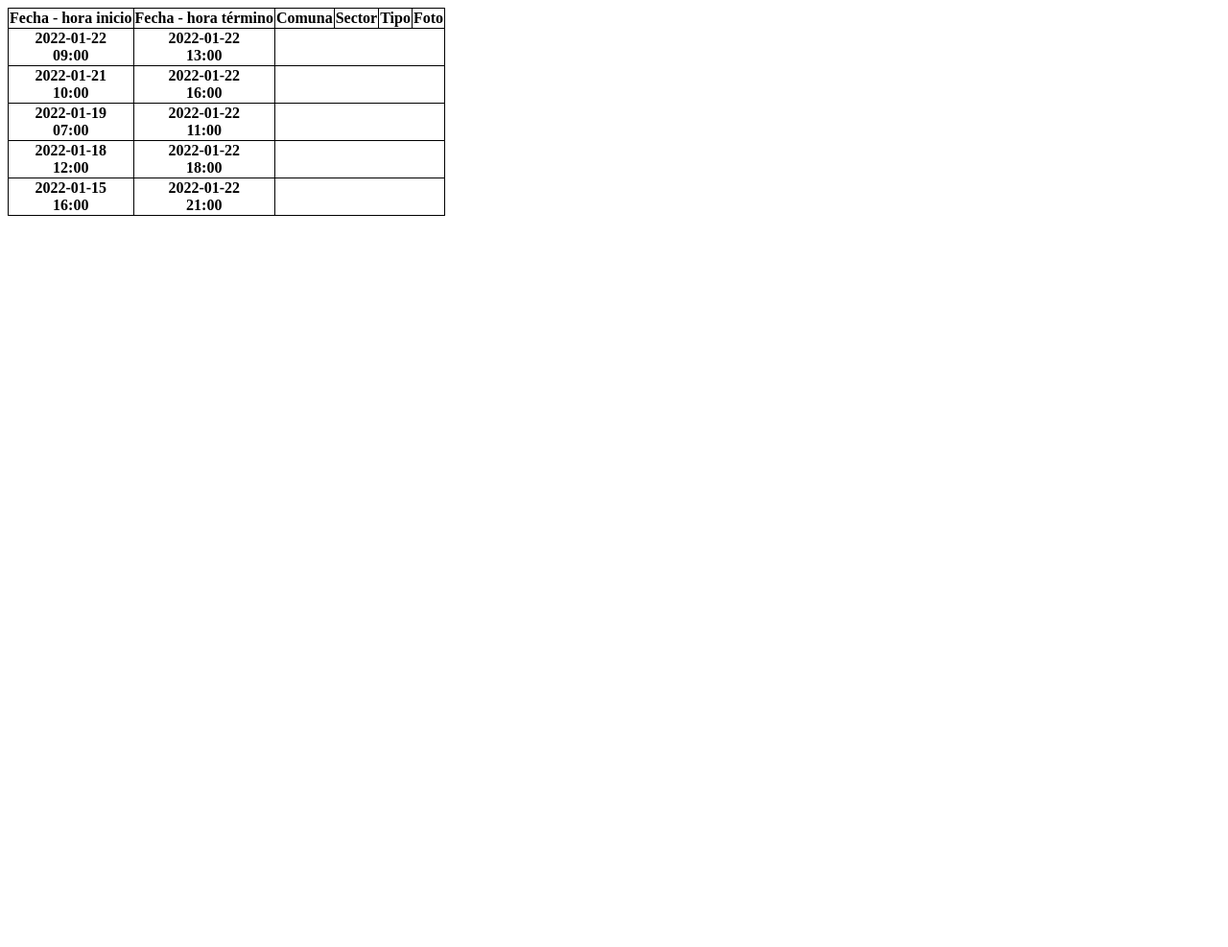
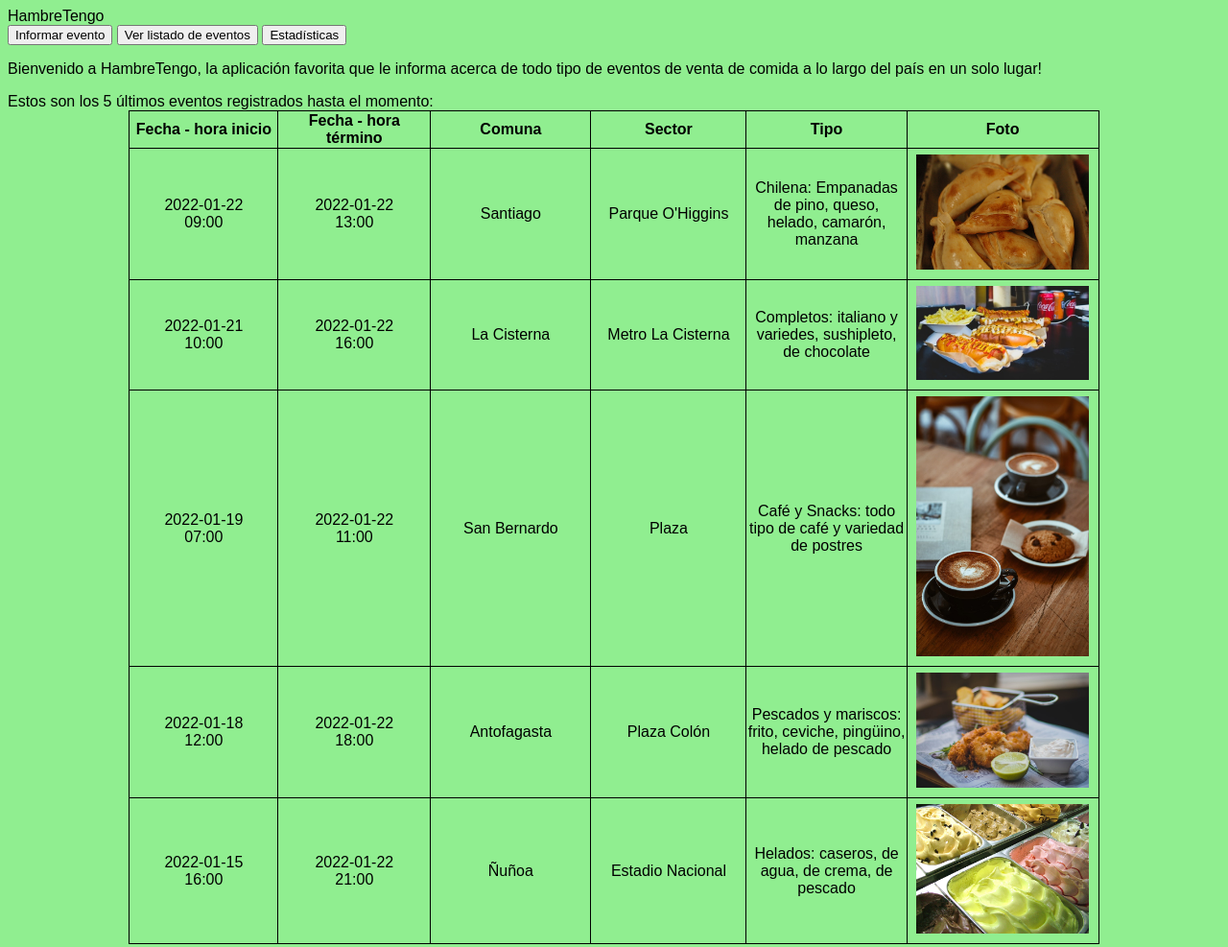
Before and after one commit to aabarcam/web-app-comida, a plain HTML site: page portada.html in a window 1280 px wide. Shown: the whole page at 96% size. Before the commit the page ends 800 px from the top, so only its background shows below. Drawn offline with Linux system fonts and the light colour scheme.

Commit message:
portada addition

```diff
--- a/css/style.css
+++ b/css/style.css
@@ -5,4 +5,29 @@ table {
 
 th, tr {
     border: 1px solid black;
+    font-weight: normal;
+    width: 200px;
 }
+
+body {
+    background-color: lightgreen;
+    font-family: sans-serif;
+}
+
+.pointer {
+    cursor: pointer;
+}
+
+.horMargin {
+    width: 80%;
+    margin: auto;
+}
+
+.smallImg {
+    width: 180px;
+    padding: 5px;
+}
+
+.bold {
+    font-weight: bold;
+}
--- /dev/null
+++ b/js/navigation.js
@@ -0,0 +1,15 @@
+function goToPortada() {
+    location.href='portada.html';
+}
+
+function goToInformarEvento() {
+    location.href='informar_evento.html';
+}
+
+function goToListadoEventos() {
+    location.href='listado_de_eventos.html';
+}
+
+function goToEstadisticas() {
+    location.href='estadisticas.html';
+}
--- a/portada.html
+++ b/portada.html
@@ -3,43 +3,86 @@
 <head>
     <meta charset="UTF-8">
     <link rel="stylesheet" href="css/style.css">
+    <script src="js/navigation.js"></script>
     <title>Portada</title>
 </head>
 <body>
 
-<table>
+<div id="title" onclick="goToPortada()" class="pointer">
+    HambreTengo
+</div>
+
+<div id="main-buttons">
+    <button onclick="goToInformarEvento()">Informar evento</button>
+    <button onclick="goToListadoEventos()">Ver listado de eventos</button>
+    <button onclick="goToEstadisticas()">Estadísticas</button>
+</div>
+
+<div id="welcome-msg">
+    <p>
+        Bienvenido a HambreTengo, la aplicación favorita que le informa
+        acerca de todo tipo de eventos de venta de comida a lo largo del país
+        en un solo lugar!
+    </p>
+</div>
+
+<div id="last-events-msg">
+    Estos son los 5 últimos eventos registrados hasta el momento:
+</div>
+
+<div id="last-events">
+    <table id="last-events-table" class="horMargin">
     <tr>
-        <th>Fecha - hora inicio</th>
-        <th>Fecha - hora término</th>
-        <th>Comuna</th>
-        <th>Sector</th>
-        <th>Tipo</th>
-        <th>Foto</th>
+        <th class="bold">Fecha - hora inicio</th>
+        <th class="bold">Fecha - hora término</th>
+        <th class="bold">Comuna</th>
+        <th class="bold">Sector</th>
+        <th class="bold">Tipo</th>
+        <th class="bold">Foto</th>
     </tr>
     <tr>
         <th>2022-01-22 <br>09:00</th>
         <th>2022-01-22 <br>13:00</th>
+        <th>Santiago</th>
+        <th>Parque O'Higgins</th>
+        <th>Chilena: Empanadas de pino, queso, helado, camarón, manzana</th>
+        <th><img src="img/empanada.jpg" alt="Empanadas de horno en una fuente" class="smallImg"></th>
     </tr>
     <tr>
         <th>2022-01-21 <br>10:00</th>
         <th>2022-01-22 <br>16:00</th>
+        <th>La Cisterna</th>
+        <th>Metro La Cisterna</th>
+        <th>Completos: italiano y variedes, sushipleto, de chocolate</th>
+        <th><img src="img/completo.jpg" alt="Completos con papas fritas y bebidas en lata" class="smallImg"></th>
     </tr>
     <tr>
         <th>2022-01-19 <br>07:00</th>
         <th>2022-01-22 <br>11:00</th>
+        <th>San Bernardo</th>
+        <th>Plaza</th>
+        <th>Café y Snacks: todo tipo de café y variedad de postres</th>
+        <th> <img src="img/cafe.jpg" alt="Mesa con dos tazas de café y una galleta" class="smallImg"> </th>
+
     </tr>
     <tr>
         <th>2022-01-18 <br>12:00</th>
         <th>2022-01-22 <br>18:00</th>
-
+        <th>Antofagasta</th>
+        <th>Plaza Colón</th>
+        <th>Pescados y mariscos: frito, ceviche, pingüino, helado de pescado</th>
+        <th> <img src="img/pescado-frito.jpg" alt="Trozos de pescado frito, un limón y salsa" class="smallImg"> </th>
     </tr>
     <tr>
         <th>2022-01-15 <br>16:00</th>
         <th>2022-01-22 <br>21:00</th>
+        <th>Ñuñoa</th>
+        <th>Estadio Nacional</th>
+        <th>Helados: caseros, de agua, de crema, de pescado</th>
+        <th> <img src="img/helado.jpg" alt="Multiples sabores de helado de crema" class="smallImg"> </th>
     </tr>
-
-
 </table>
+</div>
 
 </body>
 </html>
```
Also changed, not shown: img/cafe.jpg (added), img/completo.jpg (added), img/empanada.jpg (added), img/helado.jpg (added), img/pescado-frito.jpg (added).
